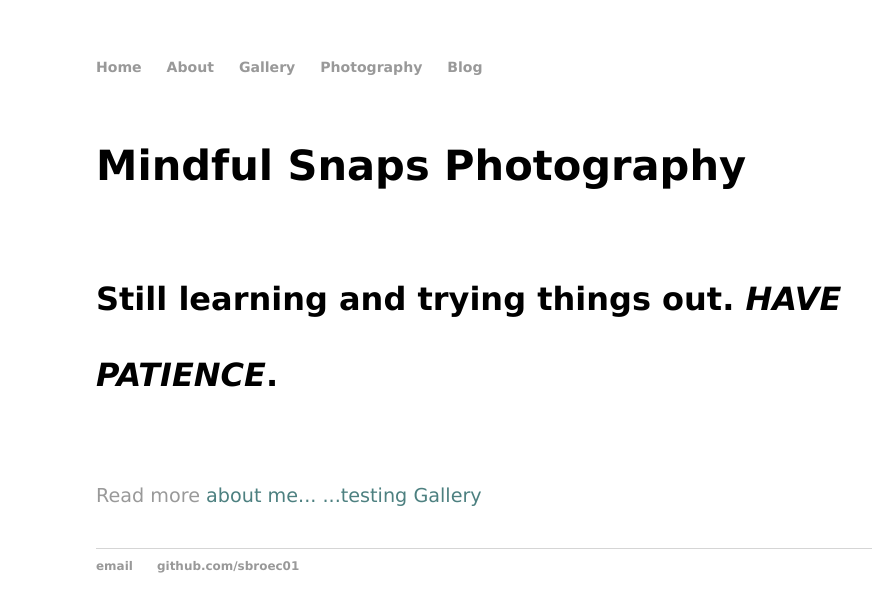
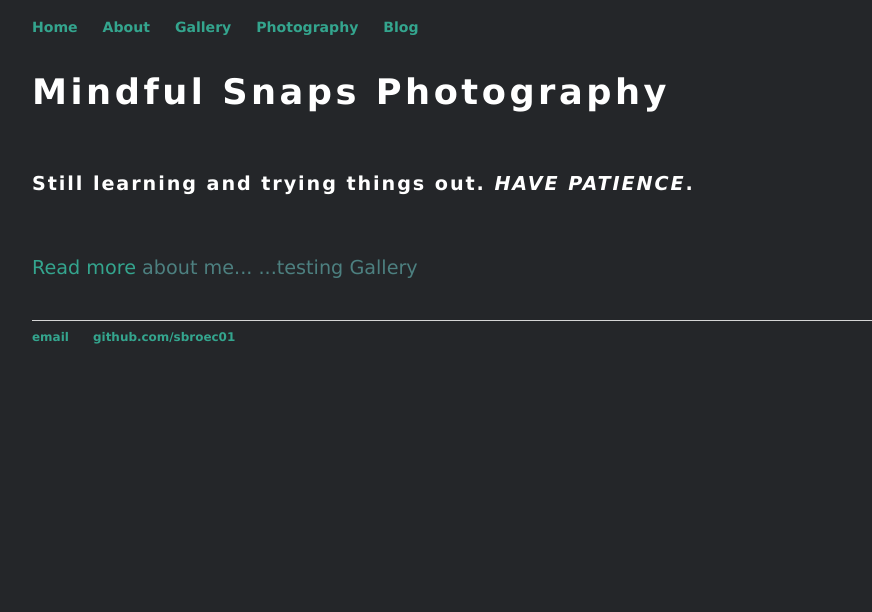
Before and after one commit to sbroec01/sbroec01.github.io, a Jekyll site: the page built from index.html, in a window 1280 px wide. Shown: the top 612 px of the page, without its empty margins (96-968 px from the left). Built offline with Jekyll 4.4.1, drawn with Linux system fonts in a browser that asks for light colours.

Commit message:
Update main.css

```diff
--- a/css/main.css
+++ b/css/main.css
@@ -1,14 +1,24 @@
-body { margin: 60px auto; width: 70%; }
+body { background: #242629; margin: 20px auto; width: 80%; }
 
-a { text-decoration: none; color: #999; }
+a { text-decoration: none; color: #34a58e; }
 a:hover { text-decoration: underline; }
 
-h1, h2, h3, h4 { font-family: Verdana, Geneva, sans-serif; }
+h1, h2, h3, h4, h5, h6 {
+		color: #ffffff;
+    font-family: Verdana, Geneva, sans-serif;
+		letter-spacing: 0.1em;
+		line-height: 1.5;
+		margin: 0 0 1em 0;
+	}
+	h1 a, h2 a, h3 a, h4 a, h5 a, h6 a { color: inherit; text-decoration: none;	}
 
-h1 { font-size: 260%; font-style: normal; font-variant: normal; font-weight: 700; line-height: 308%; }
-h2 { font-size: 220%; font-style: normal; font-variant: normal; font-weight: 700; line-height: 260%; }
-h3 { font-size: 200%; font-style: normal; font-variant: normal; font-weight: 700; line-height: 236%; }
-h4 { font-size: 160%; font-style: normal; font-variant: normal; font-weight: 700; line-height: 174%; }
+h1 { font-size: 220%; font-style: normal; font-variant: normal; font-weight: 700; line-height: 248%; }
+h2 { font-size: 160%; font-style: normal; font-variant: normal; font-weight: 700; line-height: 182%; }
+h3 { font-size: 120%; font-style: normal; font-variant: normal; font-weight: 700; line-height: 138%; }
+h4 { font-size: 100%; font-style: normal; font-variant: normal; font-weight: 700; line-height: 116%; }
+h5 { font-size: 90%; font-style: normal; font-variant: normal; font-weight: 700; line-height: 100%; }
+h6 { font-size: 70%; font-style: normal; font-variant: normal; font-weight: 700; line-height: 80%; }
+
 
 p, pre, footer, blockquote { font-family: Verdana, Geneva, sans-serif; }
 
```
